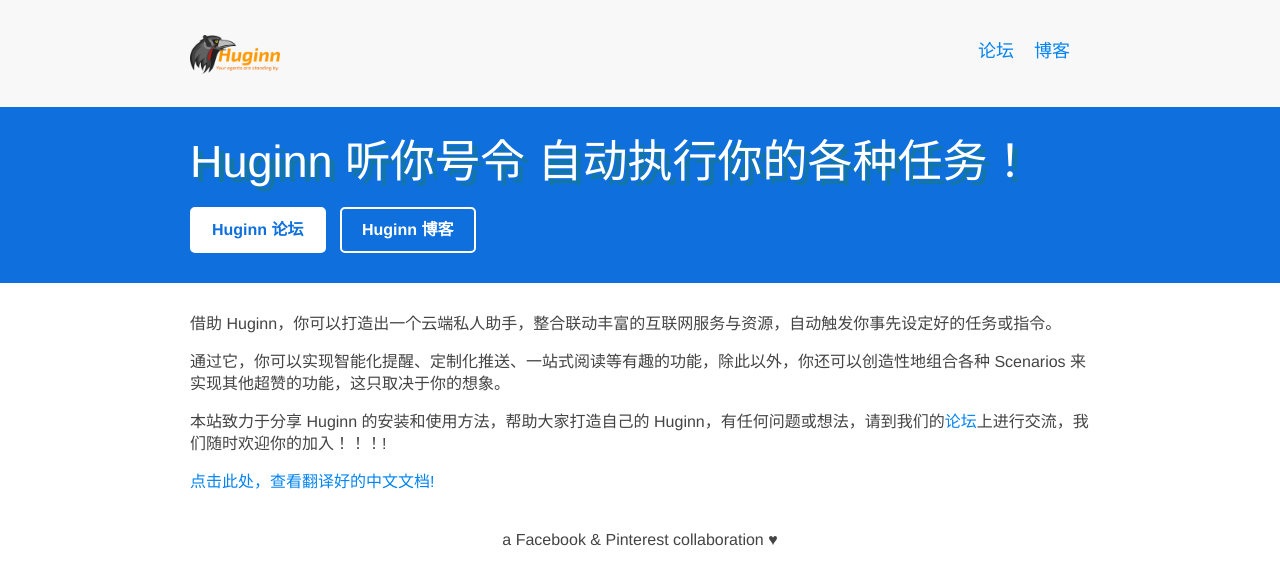
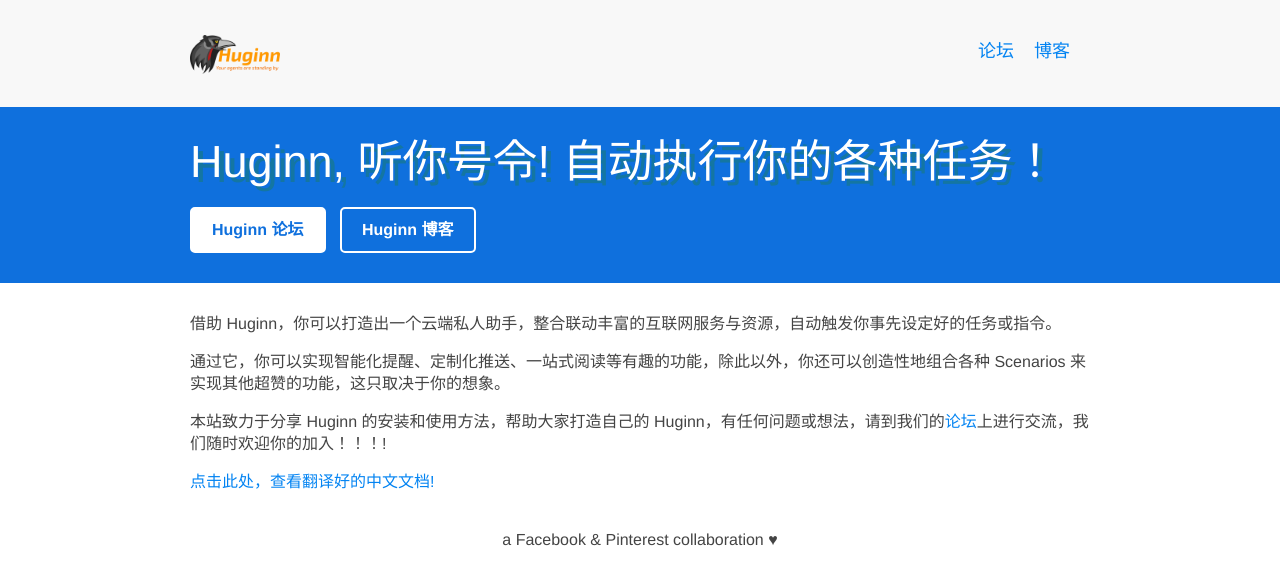
Before and after one commit to huginn-china/huginn-china.github.io, a Jekyll site: the page built from index.md, in a window 1280 px wide. Shown: the top 585 px of the page. Built offline with Jekyll 4.4.1, drawn with Linux system fonts in a browser that asks for light colours; comment, search, counter and statistics services are not loaded.

Commit message:
Update index.md

```diff
--- a/index.md
+++ b/index.md
@@ -6,7 +6,7 @@
 
 <div class="hero">
 	<div class="container">
-		<div class="hero-title">  Huginn  听你号令  自动执行你的各种任务！</div>
+		<div class="hero-title">  Huginn,  听你号令!  自动执行你的各种任务！</div>
 		<a href="http://bbs.huginn.cn" class="btn">Huginn 论坛</a>
 		<a href="http://www.huginn.cc" class="btn btn-outlined">Huginn 博客</a>
 	</div>
```
